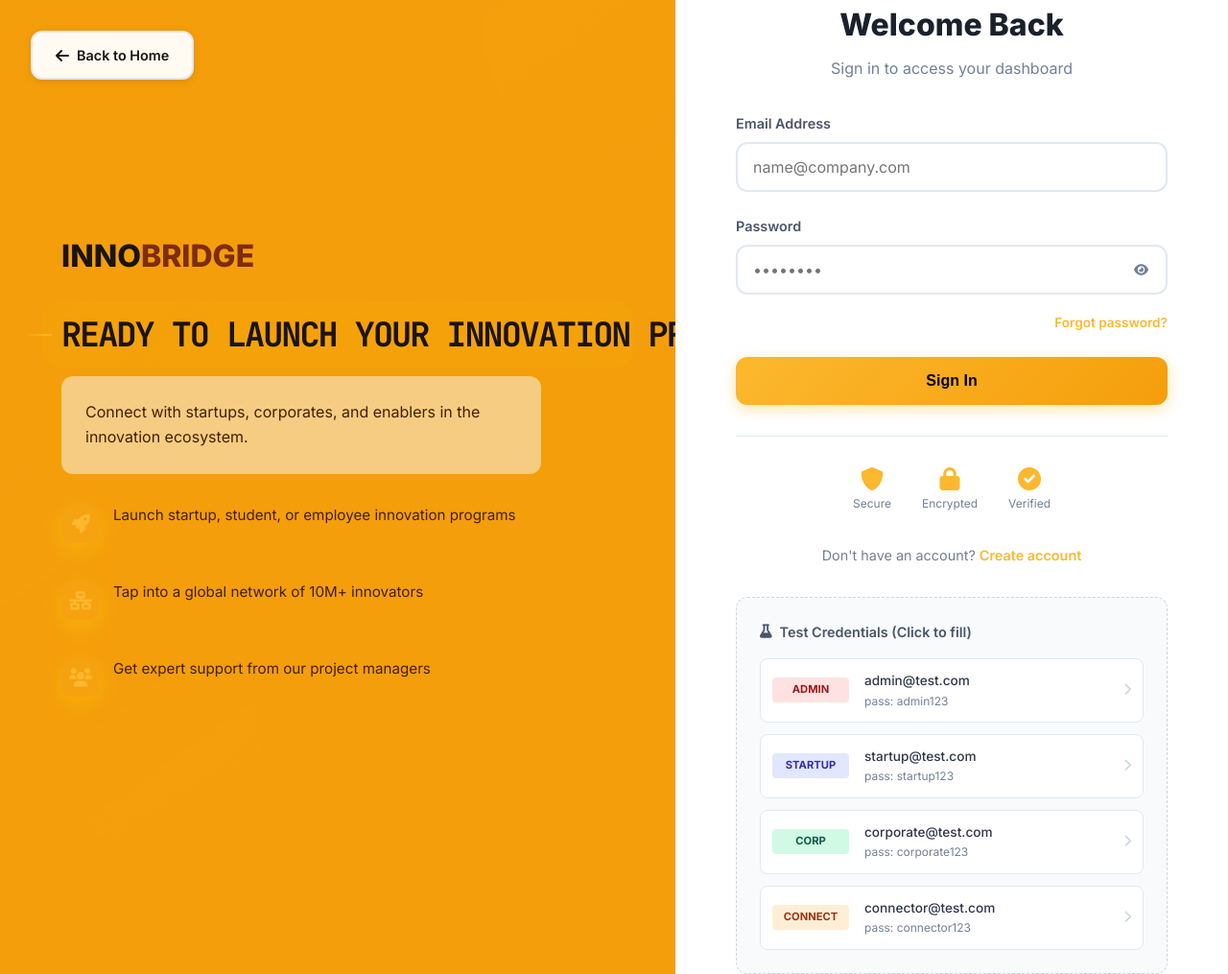
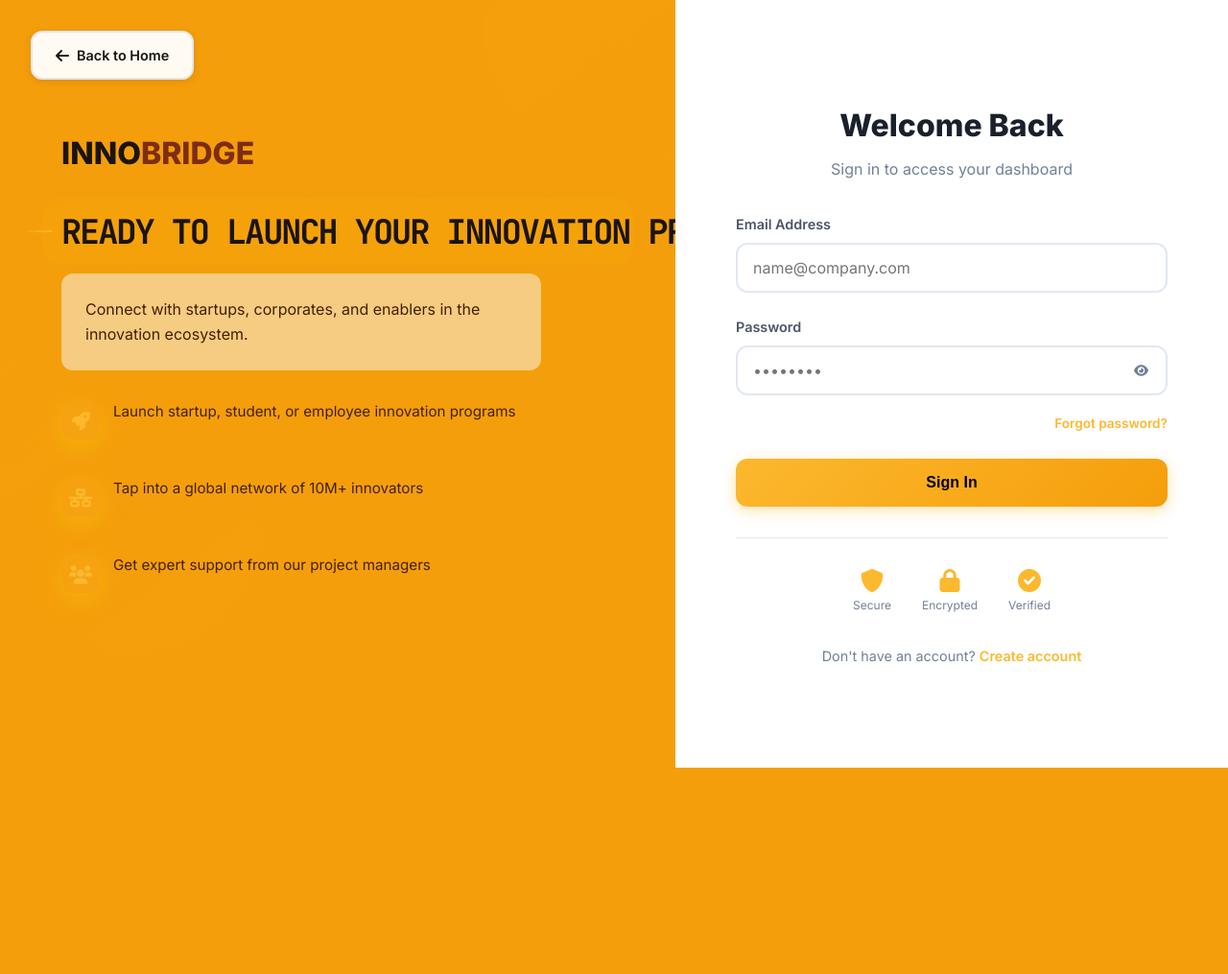
Before and after one commit to mailtoparithi10-ops/mirakle-platform, a Flask app: page /login in a window 1280 px wide. Shown: the whole page at 96% size. After the commit the page ends 800 px from the top, so only its background shows below. Run offline with Flask 3, Linux system fonts and the light colour scheme.

Commit message:
Remove test credentials from login page

```diff
--- a/templates/login.html
+++ b/templates/login.html
@@ -477,104 +477,6 @@
                 font-size: 0.85rem;
             }
         }
-
-        /* Test Credentials Section */
-        .test-credentials {
-            margin-top: 2rem;
-            padding: 1.5rem;
-            background: #f8fafc;
-            border-radius: 12px;
-            border: 1px dashed #cbd5e0;
-        }
-
-        .test-credentials-header {
-            display: flex;
-            align-items: center;
-            gap: 0.5rem;
-            margin-bottom: 1rem;
-            color: #4a5568;
-            font-weight: 600;
-            font-size: 0.9rem;
-        }
-
-        .test-users-grid {
-            display: grid;
-            gap: 0.75rem;
-        }
-
-        .test-user-item {
-            display: flex;
-            align-items: center;
-            padding: 0.75rem;
-            background: white;
-            border: 1px solid #e2e8f0;
-            border-radius: 8px;
-            cursor: pointer;
-            transition: all 0.2s ease;
-        }
-
-        .test-user-item:hover {
-            border-color: #fcb82e;
-            transform: translateX(2px);
-            box-shadow: 0 2px 4px rgba(0, 0, 0, 0.05);
-        }
-
-        .role-badge {
-            font-size: 0.7rem;
-            font-weight: 700;
-            padding: 0.25rem 0.5rem;
-            border-radius: 4px;
-            text-transform: uppercase;
-            width: 80px;
-            text-align: center;
-            margin-right: 1rem;
-        }
-
-        .role-badge.admin {
-            background: #fee2e2;
-            color: #991b1b;
-        }
-
-        .role-badge.startup {
-            background: #e0e7ff;
-            color: #3730a3;
-        }
-
-        .role-badge.corporate {
-            background: #d1fae5;
-            color: #065f46;
-        }
-
-        .role-badge.connector {
-            background: #ffedd5;
-            color: #9a3412;
-        }
-
-        .user-details {
-            display: flex;
-            flex-direction: column;
-            flex: 1;
-        }
-
-        .user-details .email {
-            font-size: 0.85rem;
-            color: #2d3748;
-            font-weight: 500;
-        }
-
-        .user-details .pass {
-            font-size: 0.75rem;
-            color: #718096;
-        }
-
-        .action-icon {
-            color: #cbd5e0;
-            font-size: 0.8rem;
-        }
-
-        .test-user-item:hover .action-icon {
-            color: #fcb82e;
-        }
     </style>
 </head>
 
@@ -681,60 +583,13 @@
                     Don't have an account? <a href="signup.html" class="auth-link">Create account</a>
                 </div>
 
-                <!-- Test Credentials Section -->
-                <div class="test-credentials">
-                    <div class="test-credentials-header">
-                        <i class="fas fa-flask"></i>
-                        <span>Test Credentials (Click to fill)</span>
-                    </div>
-                    <div class="test-users-grid">
-                        <div class="test-user-item" onclick="fillCredentials('admin@test.com', 'admin123')">
-                            <span class="role-badge admin">Admin</span>
-                            <div class="user-details">
-                                <span class="email">admin@test.com</span>
-                                <span class="pass">pass: admin123</span>
-                            </div>
-                            <i class="fas fa-chevron-right action-icon"></i>
-                        </div>
-                        <div class="test-user-item" onclick="fillCredentials('startup@test.com', 'startup123')">
-                            <span class="role-badge startup">Startup</span>
-                            <div class="user-details">
-                                <span class="email">startup@test.com</span>
-                                <span class="pass">pass: startup123</span>
-                            </div>
-                            <i class="fas fa-chevron-right action-icon"></i>
-                        </div>
-                        <div class="test-user-item" onclick="fillCredentials('corporate@test.com', 'corporate123')">
-                            <span class="role-badge corporate">Corp</span>
-                            <div class="user-details">
-                                <span class="email">corporate@test.com</span>
-                                <span class="pass">pass: corporate123</span>
-                            </div>
-                            <i class="fas fa-chevron-right action-icon"></i>
-                        </div>
-                        <div class="test-user-item" onclick="fillCredentials('connector@test.com', 'connector123')">
-                            <span class="role-badge connector">Connect</span>
-                            <div class="user-details">
-                                <span class="email">connector@test.com</span>
-                                <span class="pass">pass: connector123</span>
-                            </div>
-                            <i class="fas fa-chevron-right action-icon"></i>
-                        </div>
-                    </div>
-                </div>
+
             </div>
         </div>
     </div>
 
     <script>
-        // Fill credentials helper
-        function fillCredentials(email, password) {
-            document.getElementById('email').value = email;
-            document.getElementById('password').value = password;
-            // Optional: highlight the fields to show they've been filled
-            document.getElementById('email').focus();
-            document.getElementById('password').focus();
-        }
+
 
         // Toggle password visibility
         function togglePassword() {
```
